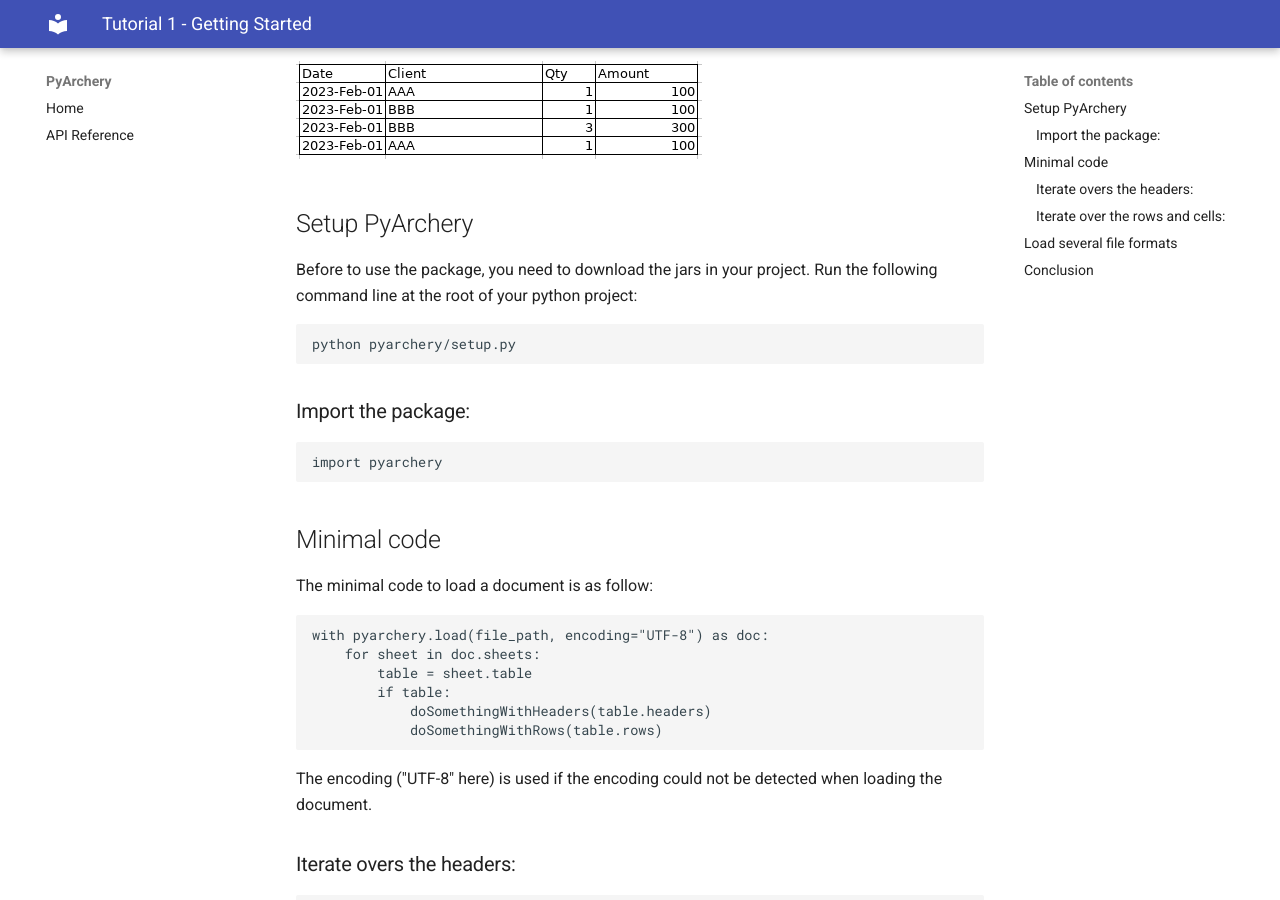
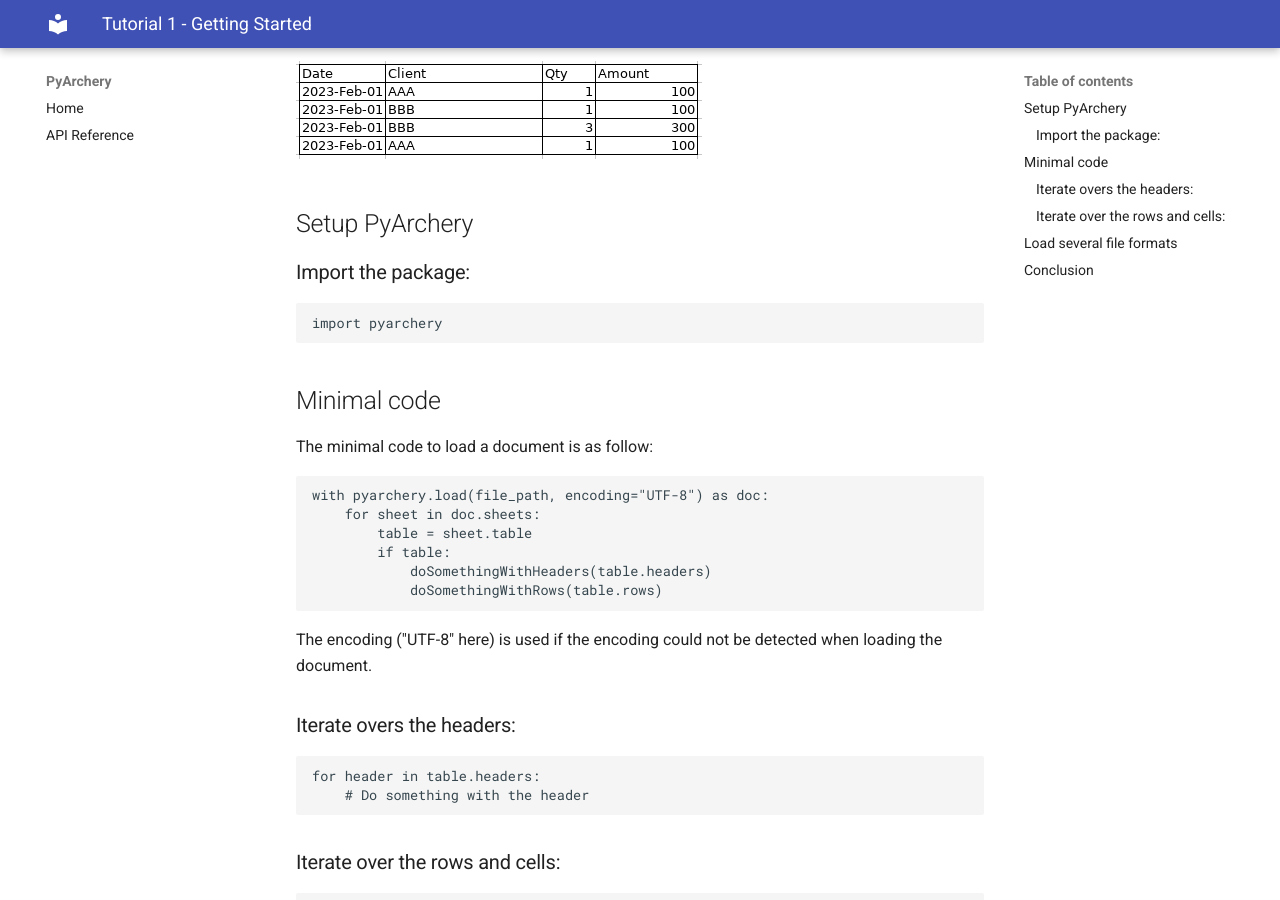
Before and after one commit to RomualdRousseau/PyAny2Json, an MkDocs documentation site: the page built from docs/tutorial_1.md, in a window 1280 px wide and 900 px high, scrolled down 319 px. Built offline with MkDocs 1.6.1 and Material for MkDocs 9.7.7, drawn with Linux system fonts in a browser that asks for light colours.

Commit message:
docs: Fix tutorials

````diff
--- a/docs/tutorial_1.md
+++ b/docs/tutorial_1.md
@@ -12,13 +12,6 @@
 ![document with simple table](images/tutorial1_data.png)
 
 ## Setup PyArchery
-
-Before to use the package, you need to download the jars in your project. Run the following command line at the root of
-your python project:
-
-```bash
-python pyarchery/setup.py
-```
 
 ### Import the package:
 
````
Also changed, not shown: docs/tutorial_2.md (+0 -7 lines).
